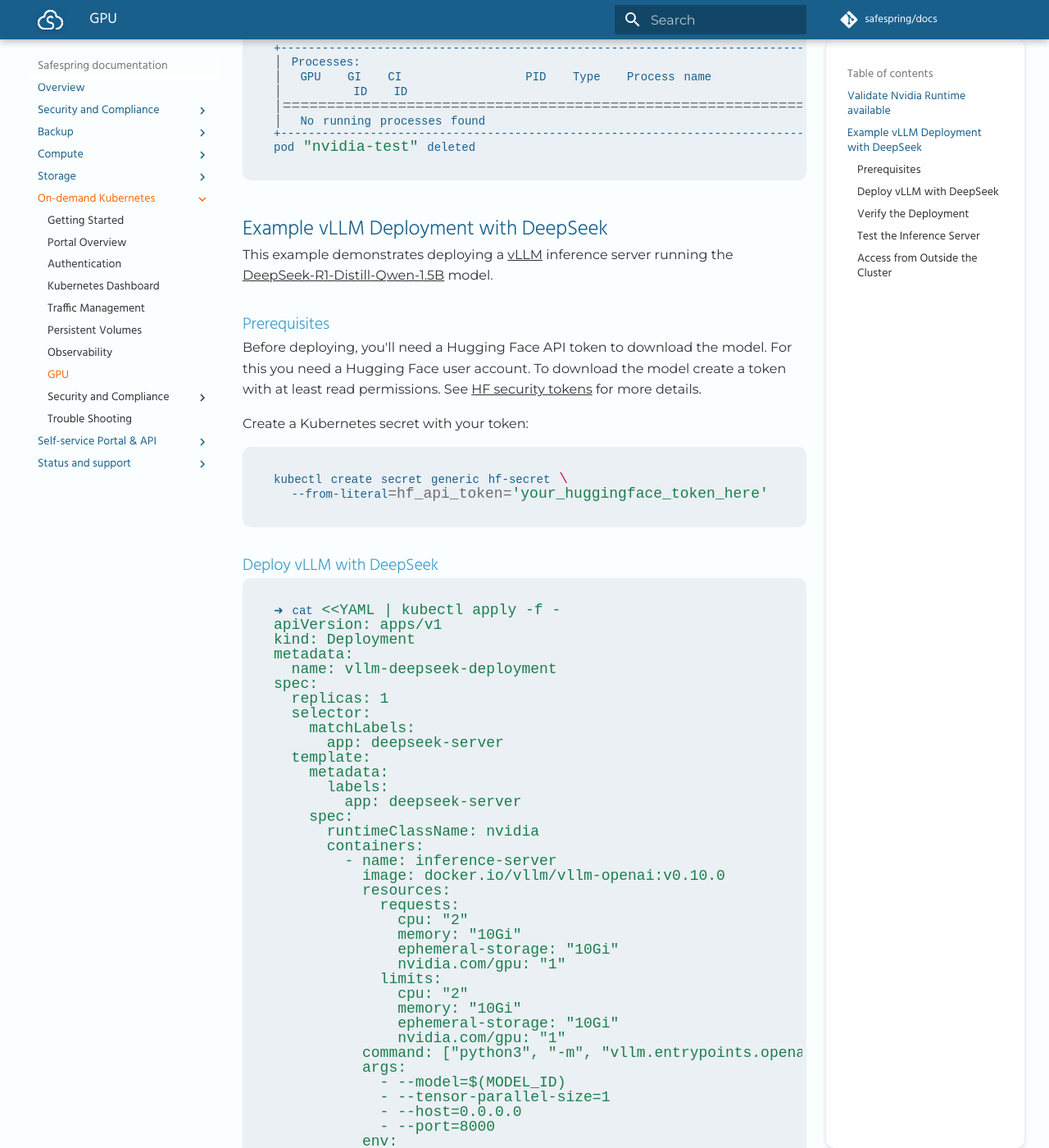
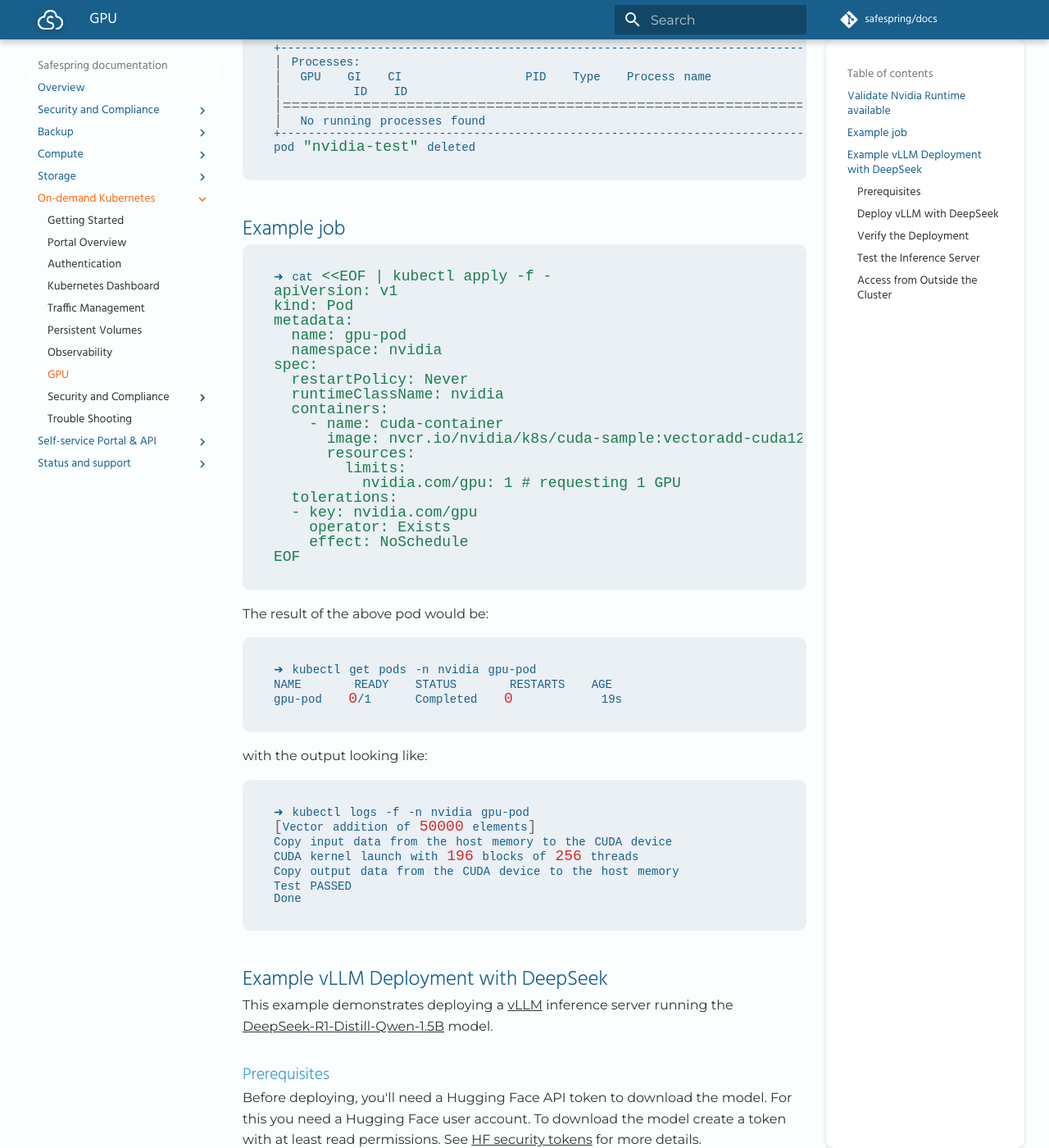
Before and after one commit to safespring/docs, an MkDocs documentation site: the page built from content/kubernetes/gpu.md, in a window 1280 px wide and 1400 px high, scrolled down 1044 px. Shown: the whole window at 82% size. Built offline with MkDocs 1.6.1 and Material for MkDocs 9.7.7, drawn with Linux system fonts in a browser that asks for light colours; some web fonts are replaced; a script that is not in the unit is left out; comment, search, counter and statistics services are not loaded; some of the changed text lies outside the part shown.

Commit message:
add cuda job back

````diff
--- a/content/kubernetes/gpu.md
+++ b/content/kubernetes/gpu.md
@@ -45,6 +45,51 @@
 pod "nvidia-test" deleted
 ```
 
+## Example job
+
+```shell
+➜ cat <<EOF | kubectl apply -f -
+apiVersion: v1
+kind: Pod
+metadata:
+  name: gpu-pod
+  namespace: nvidia
+spec:
+  restartPolicy: Never
+  runtimeClassName: nvidia
+  containers:
+    - name: cuda-container
+      image: nvcr.io/nvidia/k8s/cuda-sample:vectoradd-cuda12.5.0
+      resources:
+        limits:
+          nvidia.com/gpu: 1 # requesting 1 GPU
+  tolerations:
+  - key: nvidia.com/gpu
+    operator: Exists
+    effect: NoSchedule
+EOF
+```
+
+The result of the above pod would be:
+
+```shell
+➜ kubectl get pods -n nvidia gpu-pod
+NAME      READY   STATUS      RESTARTS   AGE
+gpu-pod   0/1     Completed   0          19s
+```
+
+with the output looking like:
+
+```shell
+➜ kubectl logs -f -n nvidia gpu-pod
+[Vector addition of 50000 elements]
+Copy input data from the host memory to the CUDA device
+CUDA kernel launch with 196 blocks of 256 threads
+Copy output data from the CUDA device to the host memory
+Test PASSED
+Done
+```
+
 ## Example vLLM Deployment with DeepSeek
 
 This example demonstrates deploying a [vLLM](https://docs.vllm.ai/) inference server running the [DeepSeek-R1-Distill-Qwen-1.5B](https://huggingface.co/deepseek-ai/DeepSeek-R1-Distill-Qwen-1.5B) model.
@@ -64,7 +109,7 @@
 ### Deploy vLLM with DeepSeek
 
 ```shell
-➜ cat <<YAML | kubectl apply -f -
+➜ cat <<EOF | kubectl apply -f -
 apiVersion: apps/v1
 kind: Deployment
 metadata:
@@ -134,7 +179,7 @@
     - protocol: TCP
       port: 8000
       targetPort: 8000
-YAML
+EOF
 ```
 
 ### Verify the Deployment
````
